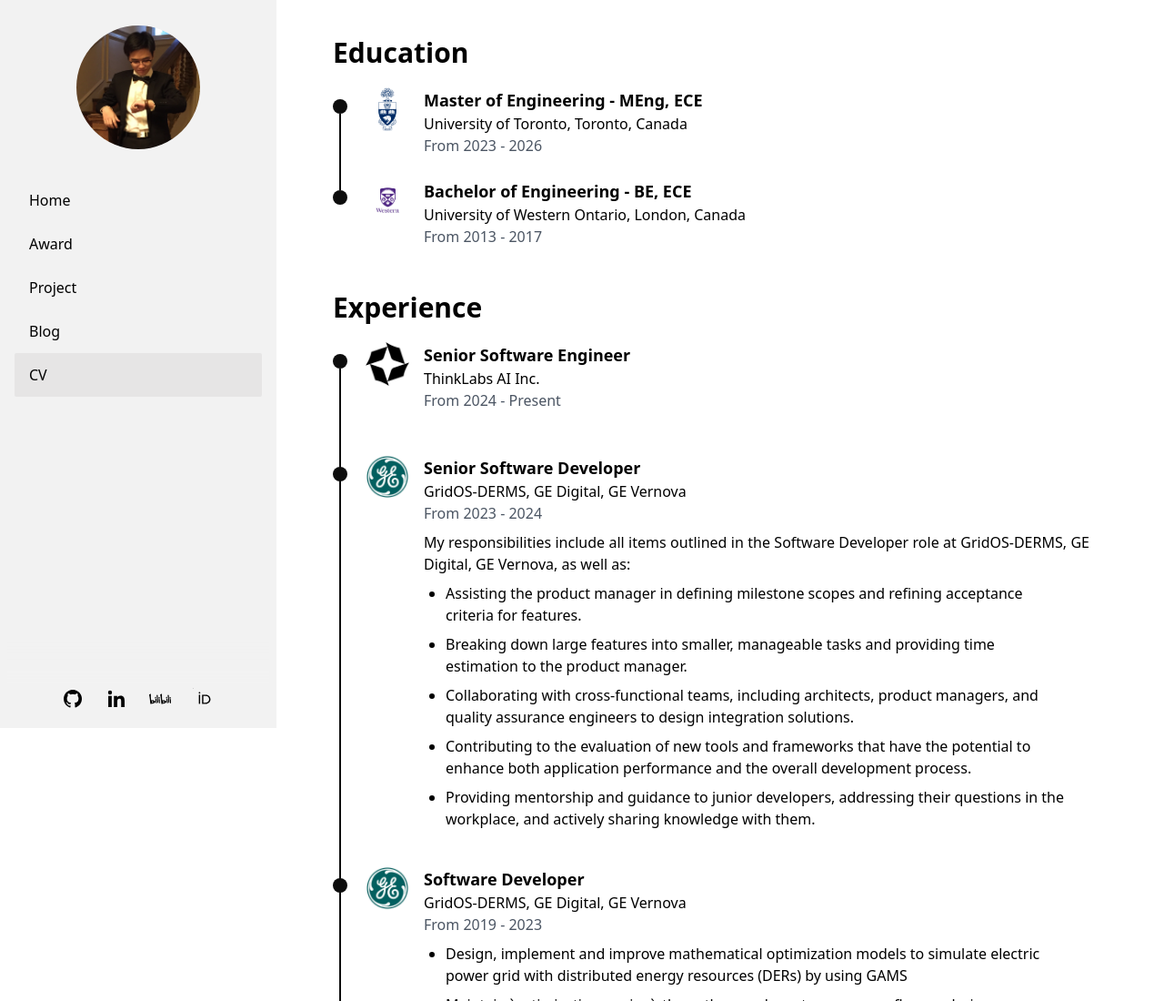
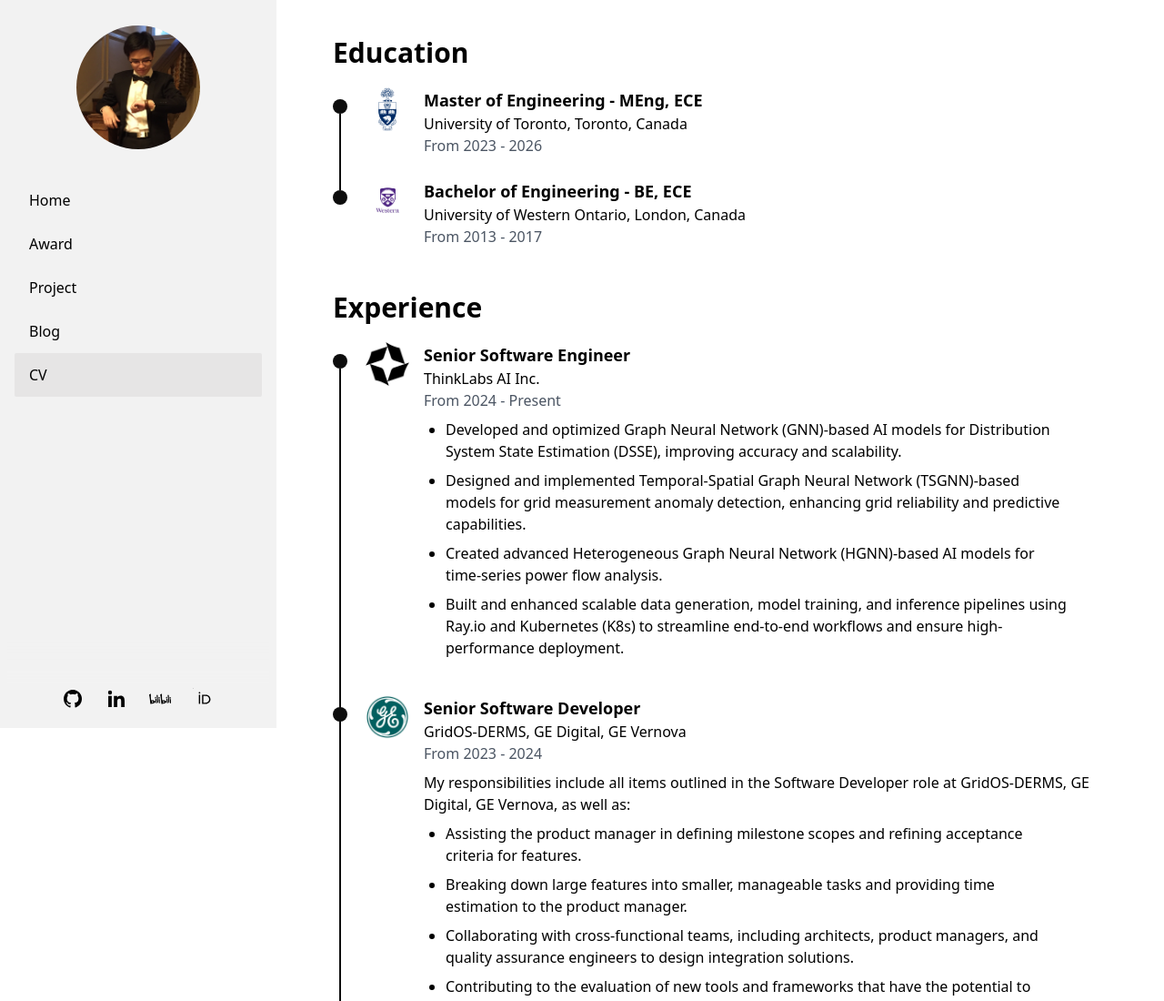
Before and after one commit to claudezss/portfolio, an Astro site: page /cv in a window 1280 px wide. Shown: the top 1100 px of the page at 91% size. Built offline with nearby package versions, Linux system fonts and the light colour scheme; Astro itself is replaced by a stand-in of ours.

Commit message:
update cv

```diff
--- a/src/pages/cv.astro
+++ b/src/pages/cv.astro
@@ -38,7 +38,24 @@ import TimeLineElement from "../components/cv/TimeLine.astro";
                 endDate="Present"
                 logo="/thinklabs_ai_logo.png"
         >
-            <ul class="list-disc mx-6 mb-10 grid gap-2"/>
+            <ul class="list-disc mx-6 mb-10 grid gap-2">
+                <li>
+                    Developed and optimized Graph Neural Network (GNN)-based AI models for Distribution System State
+                    Estimation (DSSE), improving accuracy and scalability.
+                </li>
+                <li>
+                    Designed and implemented Temporal-Spatial Graph Neural Network (TSGNN)-based models for grid
+                    measurement anomaly detection, enhancing grid reliability and predictive capabilities.
+                </li>
+                <li>
+                    Created advanced Heterogeneous Graph Neural Network (HGNN)-based AI models for time-series power
+                    flow analysis.
+                </li>
+                <li>
+                    Built and enhanced scalable data generation, model training, and inference pipelines using Ray.io
+                    and Kubernetes (K8s) to streamline end-to-end workflows and ensure high-performance deployment.
+                </li>
+            </ul>
 
         </TimeLineElement>
 
```
